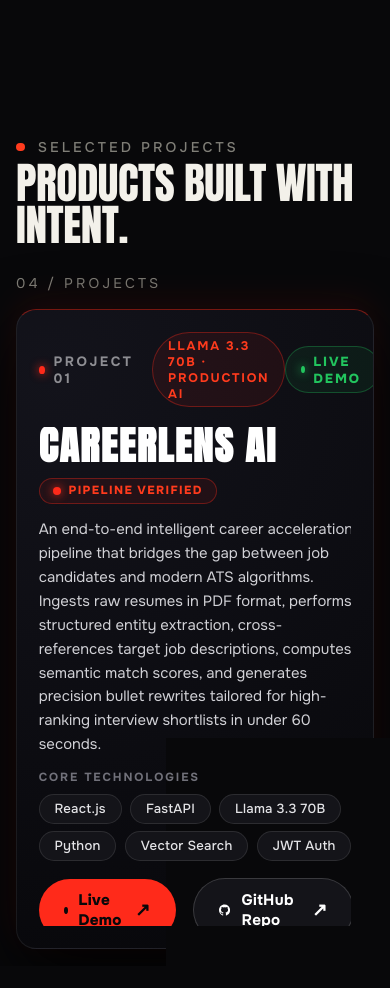
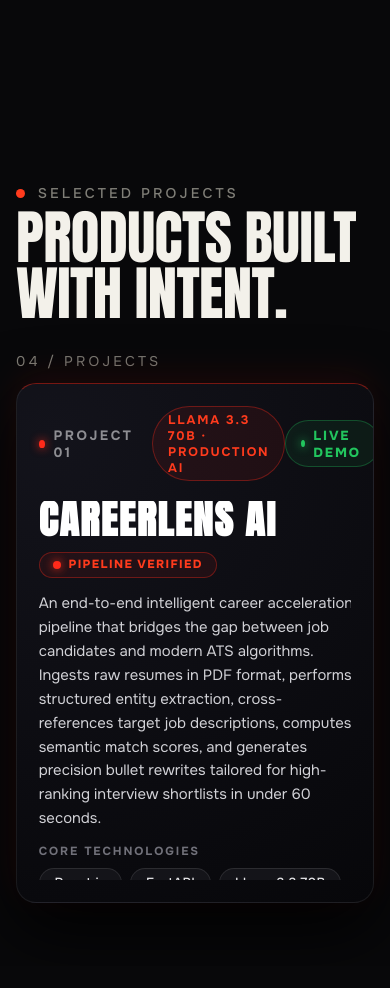
Before and after one commit to Hareshls/portfolioo_main, a React (Vite) app: page / in a window 390 px wide. Shown: the part 7120-8108 px from the top of the page. Built offline with nearby package versions, Linux system fonts and the light colour scheme.

Commit message:
fix: Projects section - replace mixed px/vh heights with rem-based clamps for consistent scaling

```diff
--- a/src/index.css
+++ b/src/index.css
@@ -278,7 +278,7 @@ h1.nm .ln{white-space:nowrap}
   overflow:hidden;
   box-sizing:border-box;
   z-index:10;
-  gap:1rem;
+  gap:.75rem;
 }
 .ventures-hd{
   width:100%;
@@ -288,7 +288,7 @@ h1.nm .ln{white-space:nowrap}
   flex-shrink:0;
 }
 .ventures-hd h2{
-  font-size:clamp(2.5rem, 4.2vw, 4.2rem)!important;
+  font-size:clamp(2.5rem, 3.4rem, 4.2rem)!important;
   margin-top:.4rem!important;
   line-height:.95!important;
 }
@@ -303,7 +303,7 @@ h1.nm .ln{white-space:nowrap}
   width:100%;
   max-width:1120px;
   align-self:center;
-  height:clamp(470px, 58vh, 520px);
+  height:clamp(29rem, 32rem, 33rem);
   flex-shrink:0;
 }
 
@@ -774,21 +774,21 @@ h1.nm .ln{white-space:nowrap}
 /* Responsive Scaling */
 @media (max-height: 720px){
   .ventures-sticky-stage{
-    gap:.45rem;
-    padding:.65rem var(--gut);
+    gap:.35rem;
+    padding:.55rem var(--gut);
   }
   .ventures-hd h2{
-    font-size:clamp(1.4rem, 2vw, 2rem)!important;
+    font-size:clamp(1.8rem, 2.6rem, 3rem)!important;
     margin-top:.15rem!important;
   }
   .cards-stage{
-    height:clamp(410px, 66vh, 460px);
+    height:clamp(26rem, 29rem, 31rem);
   }
   .stage-card{
     padding:1.2rem 1.6rem;
   }
   .p-card-title{
-    font-size:clamp(1.7rem, 2.2vw, 2.2rem);
+    font-size:clamp(1.7rem, 2.2rem, 2.4rem);
   }
   .p-card-desc{
     font-size:.78rem;
@@ -813,7 +813,7 @@ h1.nm .ln{white-space:nowrap}
 }
 @media (max-width: 1023px){
   .cards-stage{
-    height:min(680px, calc(100svh - 100px));
+    height:clamp(28rem, 34rem, 38rem);
   }
   .card-columns{
     grid-template-columns:1fr;
@@ -829,7 +829,7 @@ h1.nm .ln{white-space:nowrap}
     font-size:.72rem;
   }
   .cards-stage{
-    height:min(640px, calc(100svh - 80px));
+    height:clamp(26rem, 30rem, 34rem);
   }
   .stage-card{
     padding:1.25rem 1.25rem;
```
